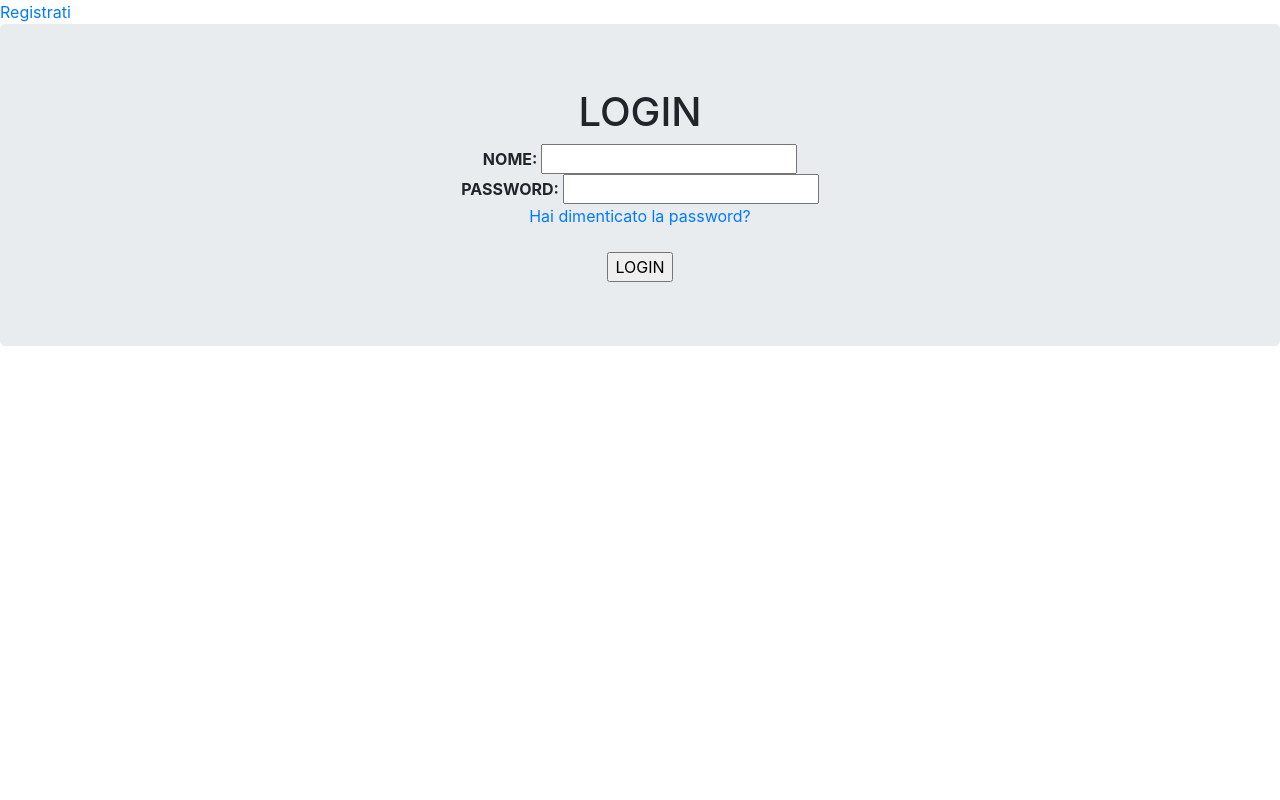
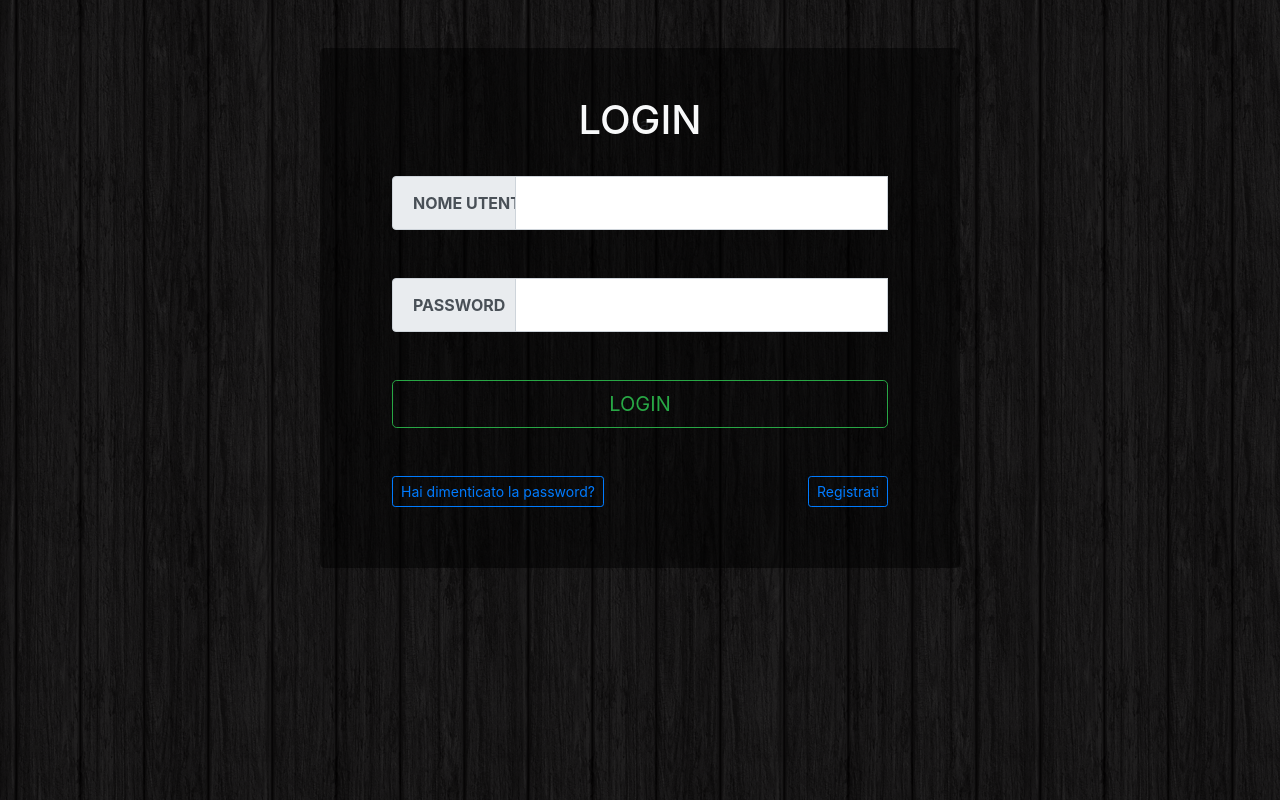
Before and after one commit to SuffragiumNEW/WebApplication, a PHP site: page / in a window 1280 px wide. Run offline with PHP 8.4, Linux system fonts and the light colour scheme; some libraries are stand-ins or nearby versions.

Commit message:
modifica index e relativo css
implementazione di BS4 al sito e varie altre modifiche

```diff
--- a/css/index.css
+++ b/css/index.css
@@ -0,0 +1,15 @@
+body {
+    background-image: url(/WebApplication/media/dark_wood.png);
+    display: flex;
+    justify-content: center;
+}
+div.jumbotron {
+    opacity: 0.5;
+    background-color: black;
+    z-index: -1;
+    height: 65%;
+    position: fixed;
+}
+div.container.w-25 {
+    z-index: 1;
+}
--- a/index.php
+++ b/index.php
@@ -5,17 +5,31 @@
 <script src="https://code.jquery.com/jquery-3.2.1.slim.min.js" integrity="sha384-KJ3o2DKtIkvYIK3UENzmM7KCkRr/rE9/Qpg6aAZGJwFDMVNA/GpGFF93hXpG5KkN" crossorigin="anonymous"></script>
 <script src="https://cdnjs.cloudflare.com/ajax/libs/popper.js/1.12.9/umd/popper.min.js" integrity="sha384-ApNbgh9B+Y1QKtv3Rn7W3mgPxhU9K/ScQsAP7hUibX39j7fakFPskvXusvfa0b4Q" crossorigin="anonymous"></script>
 <script src="https://maxcdn.bootstrapcdn.com/bootstrap/4.0.0/js/bootstrap.min.js" integrity="sha384-JZR6Spejh4U02d8jOt6vLEHfe/JQGiRRSQQxSfFWpi1MquVdAyjUar5+76PVCmYl" crossorigin="anonymous"></script>
+<link href="/WebApplication/css/index.css" rel="stylesheet" type="text/css">
 </head>
-<body>
-<a href=pagine/RegisterSuff.php>Registrati</a>
-<div class="jumbotron text-center">
-<h1>LOGIN</h1>
+<body class="p-5">
+<div class="jumbotron container w-50"><div class="text-center">aaaa</div></div>
+<div class="container w-50 text-light p-5">
+<div class="text-center">
+<h1>LOGIN</h1><br>
 <form action=index.php method=POST>
-    <b>NOME: </b><input type="text" name="utente" id="utente"> <br>
-    <b>PASSWORD: </b><input type="password" name="psw" id="psw"> <br>
-    <a href=pagine/PasswordRecovery.php>Hai dimenticato la password?</a>
-    <br><br><input type="submit" value="LOGIN">
+<div class="input-group mb-5 rounded text-light">
+    <div class="input-group-prepend w-25">
+      <span class="input-group-text w-100"><b class="float-left p-2">NOME UTENTE </b></span>
+    </div>
+    <input type="text" name="utente" id="utente" class="form-control"><br>
+  </div>
+  <div class="input-group mb-5 rounded text-light">
+    <div class="input-group-prepend w-25">
+      <span class="input-group-text w-100"><b class="float-left p-2">PASSWORD </b></span>
+    </div>
+    <input type="password" name="psw" id="psw" class="form-control"><br>
+  </div>
+    <input type="submit" value="LOGIN" class="btn btn-outline-success btn-lg w-100"><br><br><br>
+    <a class="float-left btn btn-outline-primary btn-sm" href=pagine/PasswordRecovery.php>Hai dimenticato la password?</a>
+    <a class="float-right btn btn-outline-primary btn-sm"href=pagine/RegisterSuff.php>Registrati</a>
 </form>
+</div>
 </div>
 <?php
 //echo count($_POST);
```
Also changed, not shown: media/dark_wood.png (added).
